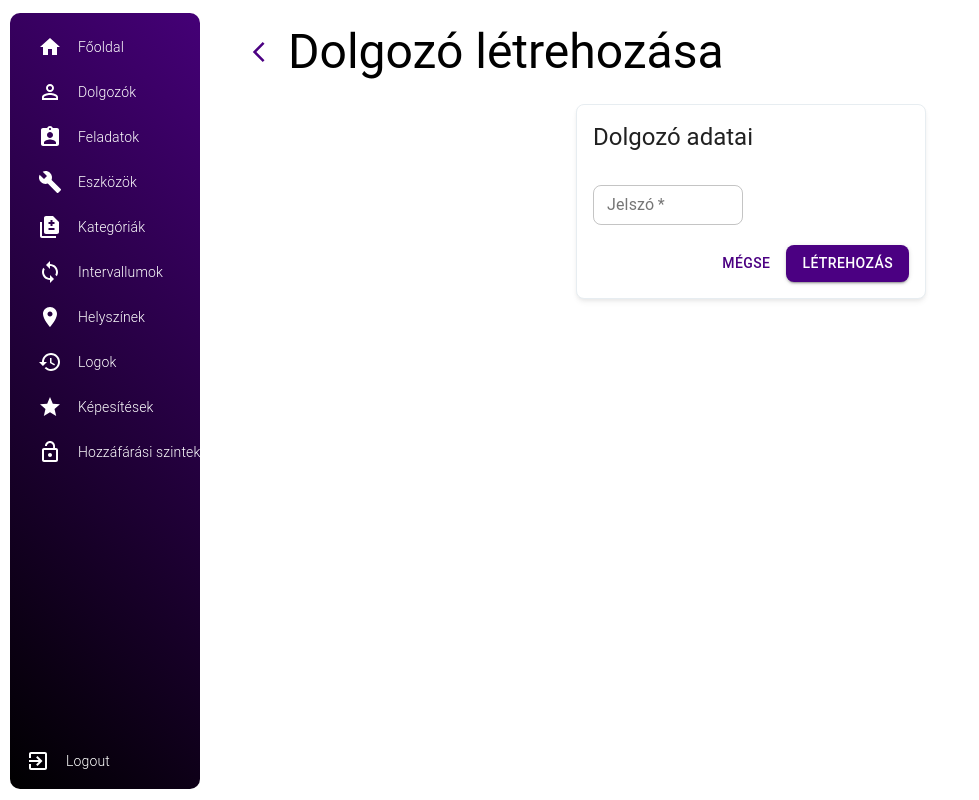
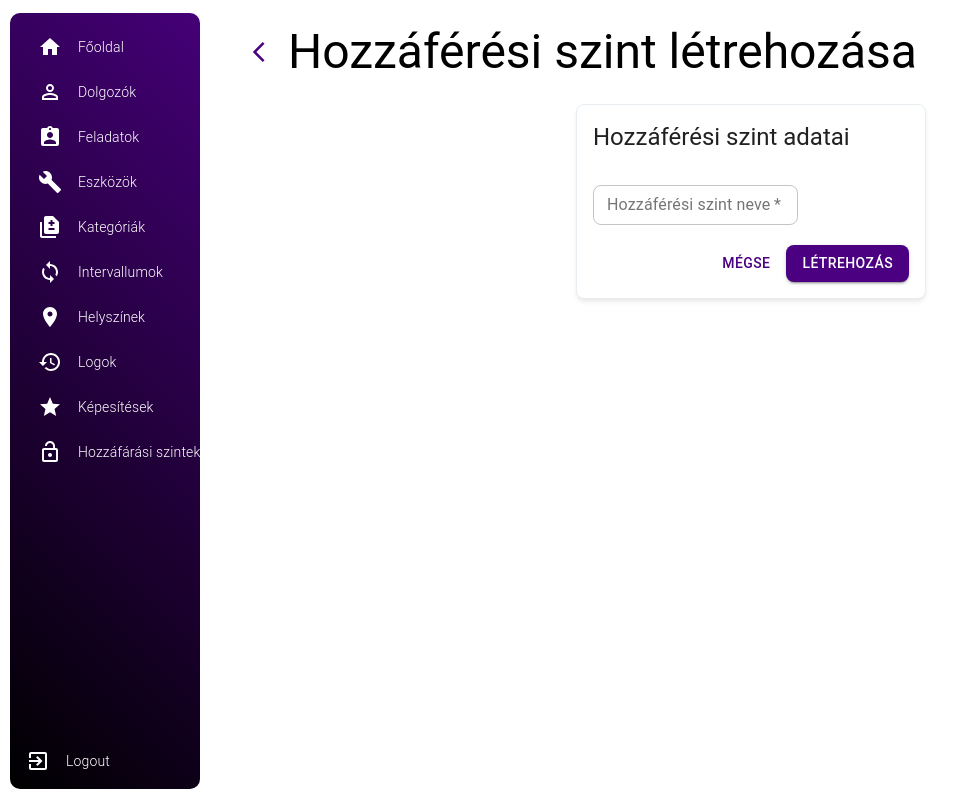
Before and after one commit to Attila772/Rendszerfejlesztes-projekt, a React (Create React App) app in the folder frontend/maintenance/: page /priviligelevel-create in a window 1280 px wide. Shown: the whole page, without its empty margins (0-979 px from the left). Built offline with nearby package versions, Linux system fonts and the light colour scheme.

Commit message:
priviligeLevelForm/Create titles hotfix

```diff
--- a/frontend/maintenance/src/locales/hu/translation.js
+++ b/frontend/maintenance/src/locales/hu/translation.js
@@ -87,4 +87,19 @@ export const TRANSLATIONS_HU = {
       title: "Sikeres helyszín törlés.",
     },
   },
+  priviligeLevel: {
+    formLabels: {
+      title: "Hozzáférési szint adatai",
+      name: "Hozzáférési szint neve",
+    },
+    actions: {
+      createTitle: "Hozzáférési szint létrehozása",
+    },
+    createSuccess: {
+      title: "Sikeres hozzáférési szint létrehozás.",
+    },
+    deleteSuccess: {
+      title: "Sikeres hozzáférési szint törlés.",
+    },
+  }
 };
--- a/frontend/maintenance/src/views/PriviligeLevels/PriviligeForm.tsx
+++ b/frontend/maintenance/src/views/PriviligeLevels/PriviligeForm.tsx
@@ -1,26 +1,24 @@
 import { Button, Container, Grid, TextField } from "@material-ui/core";
-import React from "react";
 import { Controller, UseFormReturn } from "react-hook-form";
 import { useTranslation } from "react-i18next";
 import { useNavigate } from "react-router-dom";
 import FormCard from "../../components/FormCard";
-import { User } from "../../components/types";
-import { EMAIL_REGEX } from "../../shared/common/constants";
+import { Role } from "../../components/types";
 import { PriviligeLevelFormValues } from "./PriviligeLevelCreate";
 
 type Props = {
   form: UseFormReturn<PriviligeLevelFormValues, any>;
-  employee?: User;
+  priviligeLevel?: Role;
 };
 
-const PriviligeForm = ({ form, employee }: Props) => {
+const PriviligeForm = ({ form, priviligeLevel }: Props) => {
   const { t } = useTranslation();
   const navigate = useNavigate();
 
   return (
     <Container maxWidth="xs">
       <FormCard
-        title={t("employee.formLabels.title")}
+        title={t("priviligeLevel.formLabels.title")}
         buttons={
           <>
             <Button
@@ -31,22 +29,22 @@ const PriviligeForm = ({ form, employee }: Props) => {
               {t("common.button.cancel")}
             </Button>
             <Button variant="contained" type="submit">
-              {employee ? t("common.button.modify") : t("common.button.create")}
+              {priviligeLevel ? t("common.button.modify") : t("common.button.create")}
             </Button>
           </>
         }
       >
         <Grid container spacing={2}>
-          <Grid item xs={6}>
+          <Grid item xs={8}>
             <Controller
               control={form.control}
               name="level"
-              defaultValue={employee?.password || ""}
+              defaultValue={priviligeLevel?.name || ""}
               rules={{ required: t("validation.required").toString() }}
               render={({ field, fieldState }) => (
                 <TextField
                   {...field}
-                  label={t("employee.formLabels.password1")}
+                  label={t("priviligeLevel.formLabels.name")}
                   InputLabelProps={{ required: true }}
                   error={!!fieldState.error}
                   helperText={fieldState.error?.message}
--- a/frontend/maintenance/src/views/PriviligeLevels/PriviligeLevelCreate.tsx
+++ b/frontend/maintenance/src/views/PriviligeLevels/PriviligeLevelCreate.tsx
@@ -1,6 +1,6 @@
 import { Box, CircularProgress, Container } from "@material-ui/core";
 import { useSnackbar } from "notistack";
-import React, { useEffect, useState } from "react";
+import { useEffect, useState } from "react";
 import { FormProvider, useForm } from "react-hook-form";
 import { useTranslation } from "react-i18next";
 import { useNavigate } from "react-router-dom";
@@ -26,7 +26,7 @@ const PriviligeLevelCreate = () => {
       setStatus("pending");
       await createPriviligeLevel({ ...values });
       navigate(-1);
-      enqueueSnackbar(t("employee.createSuccess.title"), {
+      enqueueSnackbar(t("priviligeLevel.createSuccess.title"), {
         variant: "success",
       });
       setStatus("success");
@@ -41,7 +41,7 @@ const PriviligeLevelCreate = () => {
   };
 
   useEffect(() => {
-    setHeaderName(t("employee.actions.createTitle"));
+    setHeaderName(t("priviligeLevel.actions.createTitle"));
     return () => {
       setHeaderName(null);
     };
```
